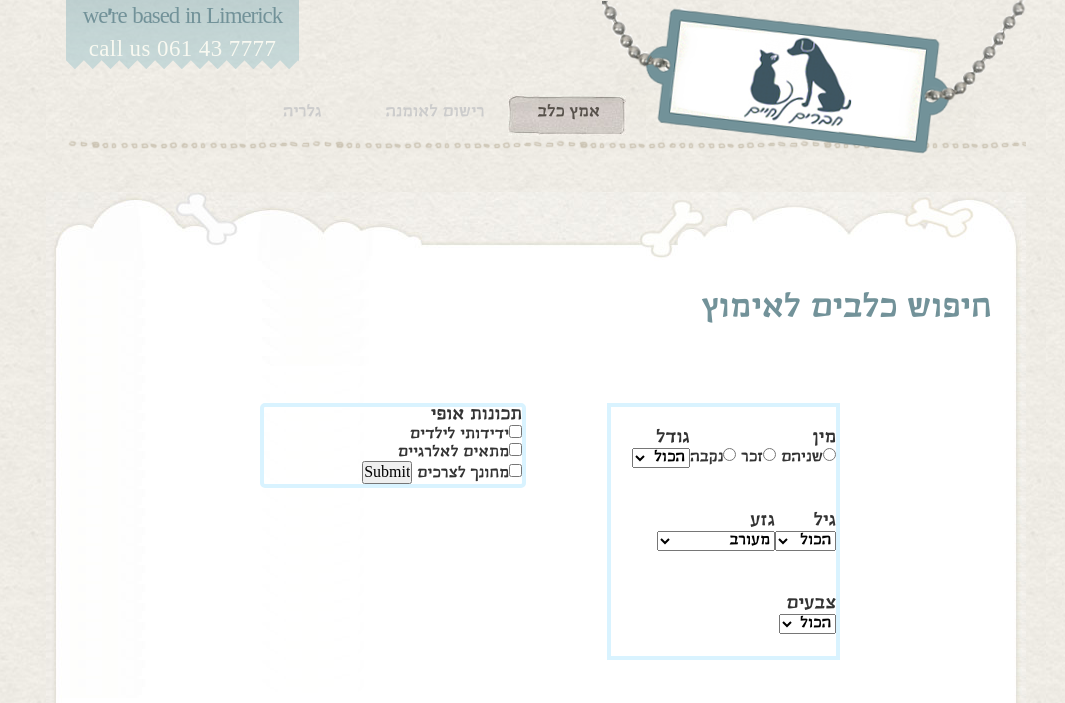
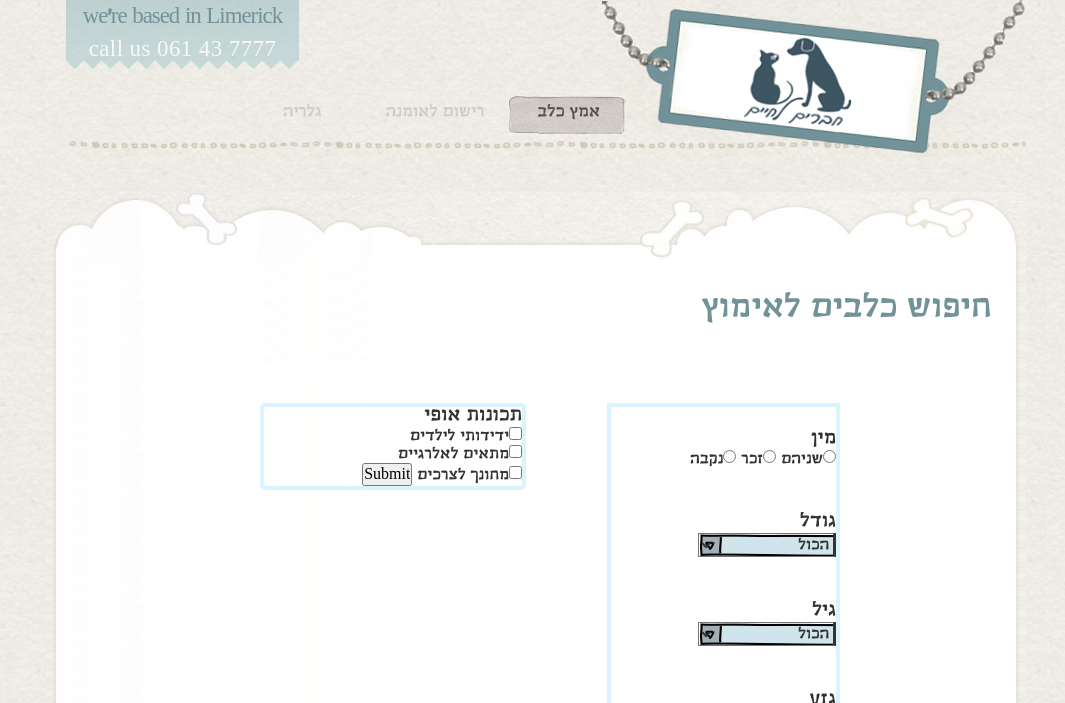
Before and after one commit to ofirnn/friends_forlife, a Django app: page /friends_forlife/dogs_4_adoption in a window 1280 px wide. Shown: the top 703 px of the page, without its empty margins (94-1159 px from the left). Run offline with Django 3.2, Linux system fonts and the light colour scheme; parts of the project's set-up code (start-up, migrations or seed data) failed here and were passed over; grey boxes are pictures that could not be loaded.

Commit message:
select btn

```diff
--- a/friends_forlife/app/static/style/style.css
+++ b/friends_forlife/app/static/style/style.css
@@ -393,7 +393,7 @@ form{
 
 }
 
-/*Adi*/
+/********************Adi******************/
 .picture
 {
 	width: 30%;
@@ -405,8 +405,29 @@ form{
 	width: 80%;
 }
 
-.picture p
+.picture .name
 {
 	width: 80%;
 	font-size: 25px;
 }
+
+select
+{
+	/*background: rgba(189, 210, 215, 0.5);*/
+	background:url("../../static/img/buttons/select_button.png") 0 0 no-repeat;
+ 	border-right: solid;
+ 	width: 138px;
+ 	height: 24px;
+ 	font-family: trashimclm;
+ 	padding-top: 3px;
+ 	font-size: 16px;
+	color: #333333;
+}
+
+option:not(:checked) { background: white;  color: #566A6F}
+
+h3
+{
+	font-size: 20px;
+}
+/****************************************************************/
```
Also changed, not shown: friends_forlife/app/static/img/buttons/menu-tabs/select_button.png (added).
